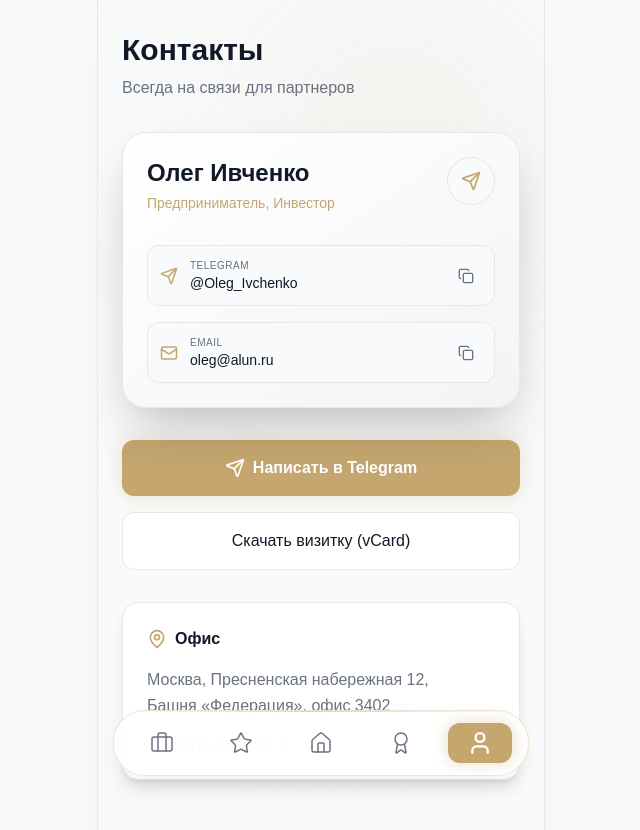
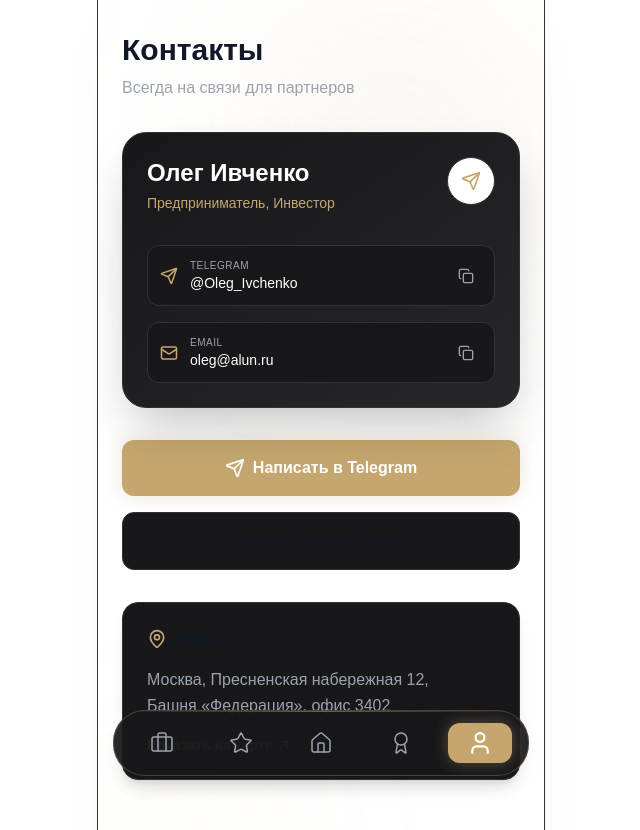
Before and after one commit to Ivchenkopro/ivchenko.pro, a Next.js app: page /contacts in a window 1280 px wide. Shown: the top 830 px of the page, without its empty margins (319-959 px from the left). Built offline with nearby package versions, Linux system fonts and the light colour scheme.

Commit message:
Refactor to Hybrid Theme: White Background, Dark Cards

```diff
--- a/src/app/announcements/page.tsx
+++ b/src/app/announcements/page.tsx
@@ -83,7 +83,7 @@
                 </span>
               </div>
 
-              <h3 className="text-lg font-bold text-[var(--foreground)] mb-2 leading-tight group-hover:text-[#C5A66F] transition-colors">
+              <h3 className="text-lg font-bold text-[var(--card-foreground)] mb-2 leading-tight group-hover:text-[#C5A66F] transition-colors">
                 {item.title}
               </h3>
 
--- a/src/app/cases/page.tsx
+++ b/src/app/cases/page.tsx
@@ -110,7 +110,7 @@
       <p className="text-[var(--muted-foreground)] leading-relaxed mb-4">{description}</p>
       {details && (
         <div className="bg-[var(--secondary)]/50 rounded-xl p-4 border border-[var(--border)]">
-          <p className="text-sm text-[var(--foreground)] font-medium">{details}</p>
+          <p className="text-sm text-[var(--card-foreground)] font-medium">{details}</p>
         </div>
       )}
     </div>
--- a/src/app/contacts/page.tsx
+++ b/src/app/contacts/page.tsx
@@ -31,7 +31,7 @@
           <div className="relative z-10">
             <div className="flex justify-between items-start mb-8">
               <div>
-                <h2 className="text-2xl font-bold text-[var(--foreground)] mb-1">Олег Ивченко</h2>
+                <h2 className="text-2xl font-bold text-[var(--card-foreground)] mb-1">Олег Ивченко</h2>
                 <p className="text-[#C5A66F] font-medium text-sm">Предприниматель, Инвестор</p>
               </div>
               <div className="w-12 h-12 bg-[var(--background)] rounded-full flex items-center justify-center border border-[var(--border)]">
@@ -107,12 +107,12 @@
 
 function ContactRow({ icon, label, value, onCopy, isCopied, action }: ContactRowProps) {
   return (
-    <div className="flex items-center justify-between p-3 bg-[var(--background)] rounded-xl border border-[var(--border)] group hover:border-[#C5A66F]/30 transition-colors">
+    <div className="flex items-center justify-between p-3 bg-[var(--card)] rounded-xl border border-[var(--border)] group hover:border-[#C5A66F]/30 transition-colors">
       <div className="flex items-center gap-3 cursor-pointer" onClick={action}>
         <div className="text-[#C5A66F]">{icon}</div>
         <div>
           <div className="text-[10px] text-[var(--muted-foreground)] uppercase tracking-wider">{label}</div>
-          <div className="text-[var(--foreground)] font-medium text-sm">{value}</div>
+          <div className="text-[var(--card-foreground)] font-medium text-sm">{value}</div>
         </div>
       </div>
       <button
--- a/src/app/globals.css
+++ b/src/app/globals.css
@@ -2,22 +2,31 @@
 
 :root {
   color-scheme: light;
-  /* Light Premium Palette */
-  --background: #F9FAFB; /* Very light gray */
-  --foreground: #111827; /* Very dark gray */
-  --card: #FFFFFF; /* White */
-  --card-foreground: #111827;
-  --popover: #FFFFFF;
-  --popover-foreground: #111827;
+  /* Hybrid Palette: White Background, Dark Elements */
+  --background: #FFFFFF; /* Pure White */
+  --foreground: #111827; /* Dark text for the background */
+
+  /* Revert Cards to Dark Mode */
+  --card: #18181B; /* Zinc 950 */
+  --card-foreground: #FFFFFF; /* White text on cards */
+
+  --popover: #18181B;
+  --popover-foreground: #FFFFFF;
+
   --primary: #C5A66F; /* Oleg Gold */
   --primary-foreground: #FFFFFF;
-  --secondary: #F3F4F6; /* Gray 100 */
-  --secondary-foreground: #111827;
-  --muted: #F3F4F6;
-  --muted-foreground: #6B7280; /* Gray 500 */
+
+  --secondary: #27272A; /* Zinc 800 - Dark */
+  --secondary-foreground: #FFFFFF;
+
+  --muted: #27272A;
+  --muted-foreground: #9CA3AF; /* Zinc 400 - Light Gray (for dark cards) */
+  /* Note: For text on white background, use text-gray-600 or specific overrides */
+
   --accent: #C5A66F;
   --accent-foreground: #FFFFFF;
-  --border: #E5E7EB; /* Gray 200 */
+
+  --border: #333333; /* Dark border to match dark cards */
 }
 
 @theme inline {
--- a/src/app/page.tsx
+++ b/src/app/page.tsx
@@ -229,7 +229,7 @@
       </div>
       <div>
         <div className="text-[#C5A66F] text-[10px] font-bold uppercase tracking-wider mb-1">{category}</div>
-        <div className="text-[var(--foreground)] font-bold text-sm leading-tight">{title}</div>
+        <div className="text-[var(--card-foreground)] font-bold text-sm leading-tight">{title}</div>
       </div>
     </div>
   );
--- a/src/app/services/page.tsx
+++ b/src/app/services/page.tsx
@@ -74,7 +74,7 @@
 
         {/* 5. Business Concierge Detailed */}
         <div className="bg-[var(--card)] rounded-2xl p-6 shadow-xl border border-[var(--border)]">
-          <h2 className="text-xl font-bold text-[var(--foreground)] mb-4 flex items-center gap-2">
+          <h2 className="text-xl font-bold text-[var(--card-foreground)] mb-4 flex items-center gap-2">
             <span className="w-1.5 h-6 bg-[#C5A66F] rounded-full shadow-[0_0_10px_#C5A66F]"></span>
             Бизнес-консьерж
           </h2>
@@ -108,7 +108,7 @@
         <div className="fixed inset-0 z-[60] flex items-end justify-center sm:items-center bg-black/50 backdrop-blur-sm animate-in fade-in duration-200">
           <div className="bg-[var(--card)] w-full max-w-md rounded-t-3xl sm:rounded-3xl p-6 pb-10 animate-in slide-in-from-bottom duration-300 border-t border-[var(--border)] sm:border shadow-2xl">
             <div className="flex justify-between items-center mb-6">
-              <h3 className="text-xl font-bold text-[var(--foreground)]">
+              <h3 className="text-xl font-bold text-[var(--card-foreground)]">
                 {modalStep === "main" ? "Выберите формат" : "Выберите направление"}
               </h3>
               <button onClick={closeModal} className="p-2 bg-[var(--secondary)] rounded-full hover:bg-[var(--border)] transition-colors">
@@ -142,7 +142,7 @@
               <div className="space-y-3">
                 <button
                   onClick={() => setModalStep("main")}
-                  className="text-sm text-[var(--muted-foreground)] mb-2 flex items-center gap-1 hover:text-[var(--foreground)] transition-colors"
+                  className="text-sm text-[var(--muted-foreground)] mb-2 flex items-center gap-1 hover:text-[var(--card-foreground)] transition-colors"
                 >
                   ← Назад
                 </button>
@@ -190,7 +190,7 @@
             {icon}
           </div>
           <div>
-            <h3 className="text-lg font-bold text-[var(--foreground)] leading-tight">{title}</h3>
+            <h3 className="text-lg font-bold text-[var(--card-foreground)] leading-tight">{title}</h3>
             {subtitle && <p className="text-sm text-[#C5A66F] font-medium">{subtitle}</p>}
           </div>
         </div>
--- a/src/components/BottomNav.tsx
+++ b/src/components/BottomNav.tsx
@@ -49,7 +49,7 @@
                   <div className={`relative z-10 transition-all duration-300 ${
                     isActive
                       ? "text-white scale-110"
-                      : "text-[var(--muted-foreground)] group-hover:text-[var(--foreground)]"
+                      : "text-[var(--muted-foreground)] group-hover:text-[var(--card-foreground)]"
                   }`}>
                     <Icon
                       size={24}
```
